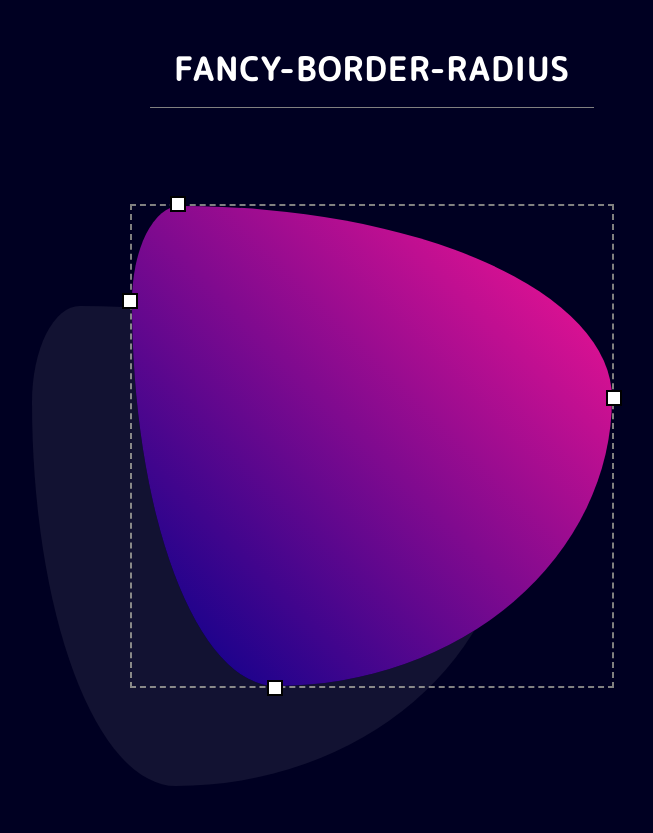
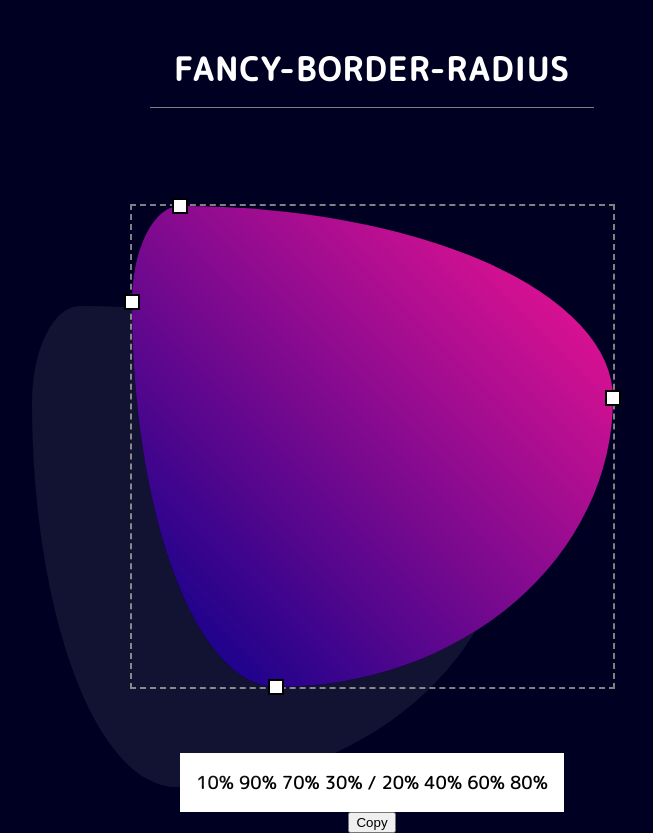
Before and after one commit to SepehrLopMAN/React-Snapshot-Application, a React (Create React App) app: page / in a window 1280 px wide. Shown: the whole page, without its empty margins (268-921 px from the left). Before the commit the page ends 800 px from the top, so only its background shows below. Built offline with nearby package versions, Linux system fonts and the light colour scheme.

Commit message:
Initial commit 2.0 Range inputs have been removed (customized range using span added) handlers, [some] functions and components has been changed/replaced section added for copying border radius value

```diff
--- a/src/App.css
+++ b/src/App.css
@@ -8,4 +8,7 @@ body {
 
 #root {
   padding: 0 2rem;
+  display: flex;
+  flex-direction: column;
+  place-items: center;
 }
--- a/src/App.js
+++ b/src/App.js
@@ -1,4 +1,4 @@
-import { useReducer } from "react";
+import { useReducer, useRef } from "react";
 import styled, { css } from "styled-components";
 import "./App.css";
 
@@ -8,10 +8,7 @@ const PageTitle = styled.h1`
   border-bottom: 1px solid grey;
   display: inline-block;
   text-transform: uppercase;
-  position: relative;
   letter-spacing: 0.125rem;
-  left: 50%;
-  transform: translateX(-50%);
   padding: 0.875rem 1.5rem;
   margin: 2rem auto;
 `;
@@ -19,8 +16,8 @@ const PageTitle = styled.h1`
 const ShaperWrapper = styled.div`
   position: relative;
   border: 2px dashed grey;
-  width: 480px;
-  height: 480px;
+  width: ${({ $width }) => $width ?? 481}px;
+  height: ${({ $height }) => $height ?? 481}px;
   margin: 4rem auto;
 `;
 
@@ -39,14 +36,10 @@ const ModifiableShape = styled.div.attrs(
   height: 100%;
   background-image: linear-gradient(45deg, darkblue, deeppink);
   box-shadow: -100px 100px 0px 0px #ffffff12;
-  // ???????????????????????????????
 `;
 
-const RangeInput = styled.input.attrs({
-  type: "range",
-})`
+const SliderSpan = styled.span`
   & {
-    width: calc(100% + 1rem + 4px);
     position: absolute;
     ${({ $right, $left }) =>
       ($right || $left) &&
@@ -54,24 +47,18 @@ const RangeInput = styled.input.attrs({
         transform-origin: left;
         transform: rotate(90deg);
       `}
-    appearance: none;
     background: transparent;
-  }
-  &:foucos {
-    outline: none;
-  }
-
-  &::-webkit-slider-thumb {
-    appearance: none;
     border: 2px solid black;
     height: 1rem;
     width: 1rem;
     background: white;
     cursor: pointer;
-    transition: all 300ms;
-    pointer-events: all;
+    transition: background-color 300ms, box-shadow 300ms;
+    user-select: none;
+    box-sizing: border-box;
   }
-  &::-webkit-slider-thumb:hover {
+  &:hover,
+  &:active {
     background-color: aqua;
     box-shadow: 0 0 0 0.375rem white;
   }
@@ -91,42 +78,106 @@ const App = () => {
     { top: 10, left: 20, bottom: 30, right: 40 }
   );
 
-  function onChangeHandler(target) {
-    return ({ target: { value } }) => {
-      dispatch({ side: target, newValue: value });
+  function dispatchHandler(targetedSide, relativeTargetedSide) {
+    return ({ style }) => {
+      dispatch({
+        side: targetedSide,
+        newValue: parseInt(style[`${relativeTargetedSide}`].split("%")[0]),
+      });
     };
   }
+  let wrapperRef = useRef();
+  const mouseDownHandler =
+    (targetedSide, relativeTargetedSide) =>
+    ({ target }) => {
+      const mouseMoveHandler = (e) => {
+        // console.log(target.style["left"]);
+        dispatchHandler(targetedSide, relativeTargetedSide)(target);
+        const wrapperBounds = wrapperRef.current.getBoundingClientRect(); // add to params ??
+        const percentage = Math.floor(
+          (relativeTargetedSide === "top" &&
+            ((e.clientY - wrapperBounds.y) * 100) / wrapperBounds.height) ||
+            (relativeTargetedSide === "left" &&
+              ((e.clientX - wrapperBounds.x) * 100) / wrapperBounds.width) ||
+            0
+        );
+        const calculatedPercentage =
+          percentage < 0 ? 0 : percentage > 100 ? 100 : percentage;
+        target.style[`${relativeTargetedSide}`] = `${calculatedPercentage}%`;
+      };
+      window.addEventListener("mousemove", mouseMoveHandler);
+      window.addEventListener("mouseup", () => {
+        window.removeEventListener("mousemove", mouseMoveHandler);
+      });
+    };
   return (
     <>
       <PageTitle>Fancy-border-radius</PageTitle>
-      <ShaperWrapper>
+      <ShaperWrapper ref={wrapperRef}>
         <ModifiableShape $borderRadius={BRState} />
-        <RangeInput
-          value={BRState.top}
-          onChange={onChangeHandler("top")}
-          style={{ top: "calc(-0.5rem - 4px)", left: "calc(-0.5rem - 4px)" }}
+        <SliderSpan
+          onMouseDownCapture={mouseDownHandler("top", "left")}
+          style={{
+            top: "calc(-0.5rem)",
+            marginLeft: `calc(-0.5rem)`,
+            left: `${BRState.top}%`,
+          }}
         />
-        <RangeInput
-          $left={true}
-          value={BRState.left}
-          onChange={onChangeHandler("left")}
-          style={{ top: "calc(-0.5rem - 0.5rem - 4px)", left: "calc(-4px)" }}
+        <SliderSpan
+          onMouseDownCapture={mouseDownHandler("left", "top")}
+          style={{
+            left: "calc(-0.5rem)",
+            marginTop: `calc(-0.5rem)`,
+            top: `${BRState.left}%`,
+          }}
         />
-        <RangeInput
-          $right={true}
-          value={BRState.right}
-          onChange={onChangeHandler("right")}
-          style={{ top: "calc(-0.5rem - 0.5rem - 4px)", left: "calc(100%)" }}
+        <SliderSpan
+          onMouseDownCapture={mouseDownHandler("bottom", "left")}
+          style={{
+            bottom: "calc(-0.5rem)",
+            marginLeft: `calc(-0.5rem)`,
+            left: `${BRState.bottom}%`,
+          }}
         />
-        <RangeInput
-          value={BRState.bottom}
-          onChange={onChangeHandler("bottom")}
+        <SliderSpan
+          onMouseDownCapture={mouseDownHandler("right", "top")}
           style={{
-            bottom: "calc(-0.5rem - 4px)",
-            left: "calc(-0.5rem - 4px)",
+            right: "calc(-0.5rem)",
+            marginTop: `calc(-0.5rem)`,
+            top: `${BRState.right}%`,
           }}
         />
       </ShaperWrapper>
+
+      <div
+        style={{
+          backgroundColor: "white",
+          color: "black",
+          padding: "1rem",
+          textAlign: "center",
+          fontSize: "1.125rem",
+          fontFamily: "'M PLUS Rounded 1c',sans-serif",
+          display: "inline-block",
+        }}
+      >
+        {(({ left, right, top, bottom }) =>
+          `${top}% ${100 - top}% ${
+            100 - bottom
+          }% ${bottom}% / ${left}% ${right}% ${100 - right}% ${100 - left}% `)(
+          BRState
+        )}
+      </div>
+      <button
+        onClick={({
+          target: {
+            previousSibling: { innerText },
+          },
+        }) => {
+          navigator.clipboard.writeText(innerText);
+        }}
+      >
+        Copy
+      </button>
     </>
   );
 };
```
